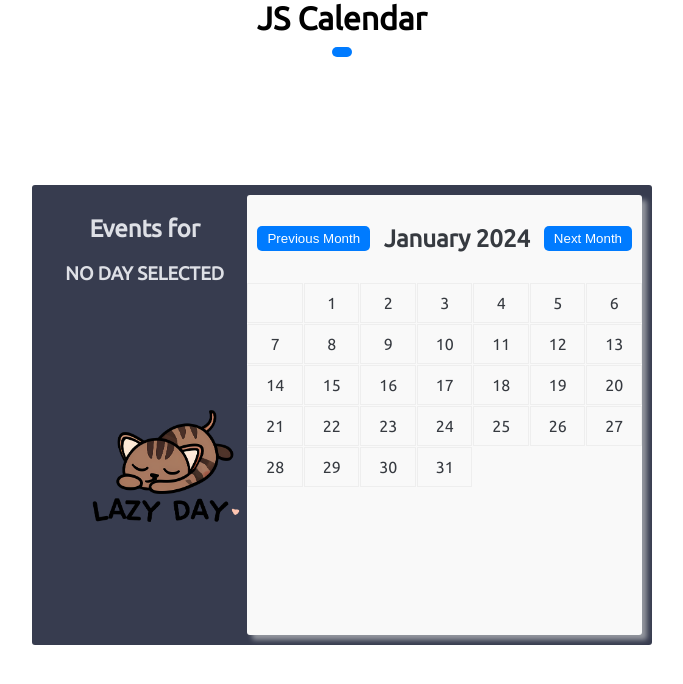
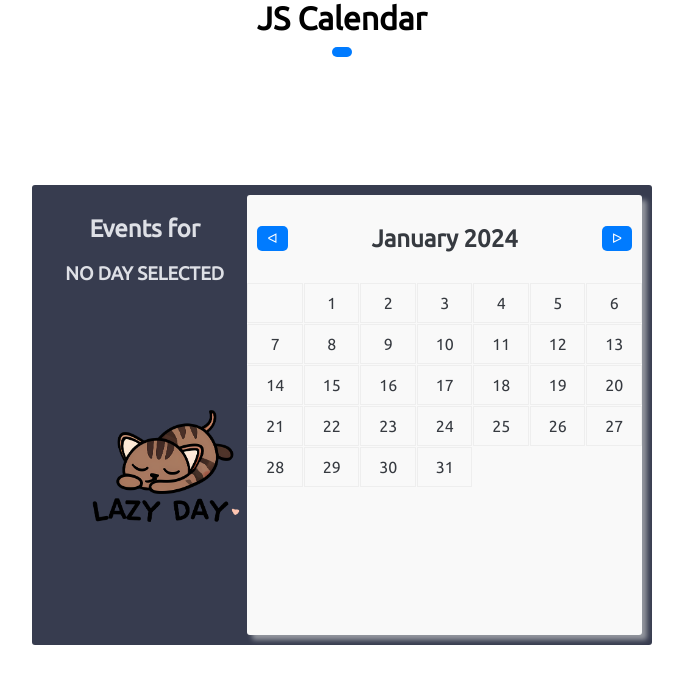
Before and after one commit to trat944/Calendar, a plain HTML site: page index.html in a window 1280 px wide. Shown: the whole page, without its empty margins (298-981 px from the left). Drawn offline with Linux system fonts and the light colour scheme.

Commit message:
arrows in next and prev btn

```diff
--- a/index.html
+++ b/index.html
@@ -26,9 +26,9 @@
     </aside>
     <section class="dates-container">
       <div class="header">
-        <button id="prevMonth">Previous Month</button>
+        <button id="prevMonth">&#5130;</button>
         <h2 id="currentMonth">Month Year</h2>
-        <button id="nextMonth">Next Month</button>
+        <button id="nextMonth">&#5125;</button>
       </div>
         <div class="days"></div>
 
```
